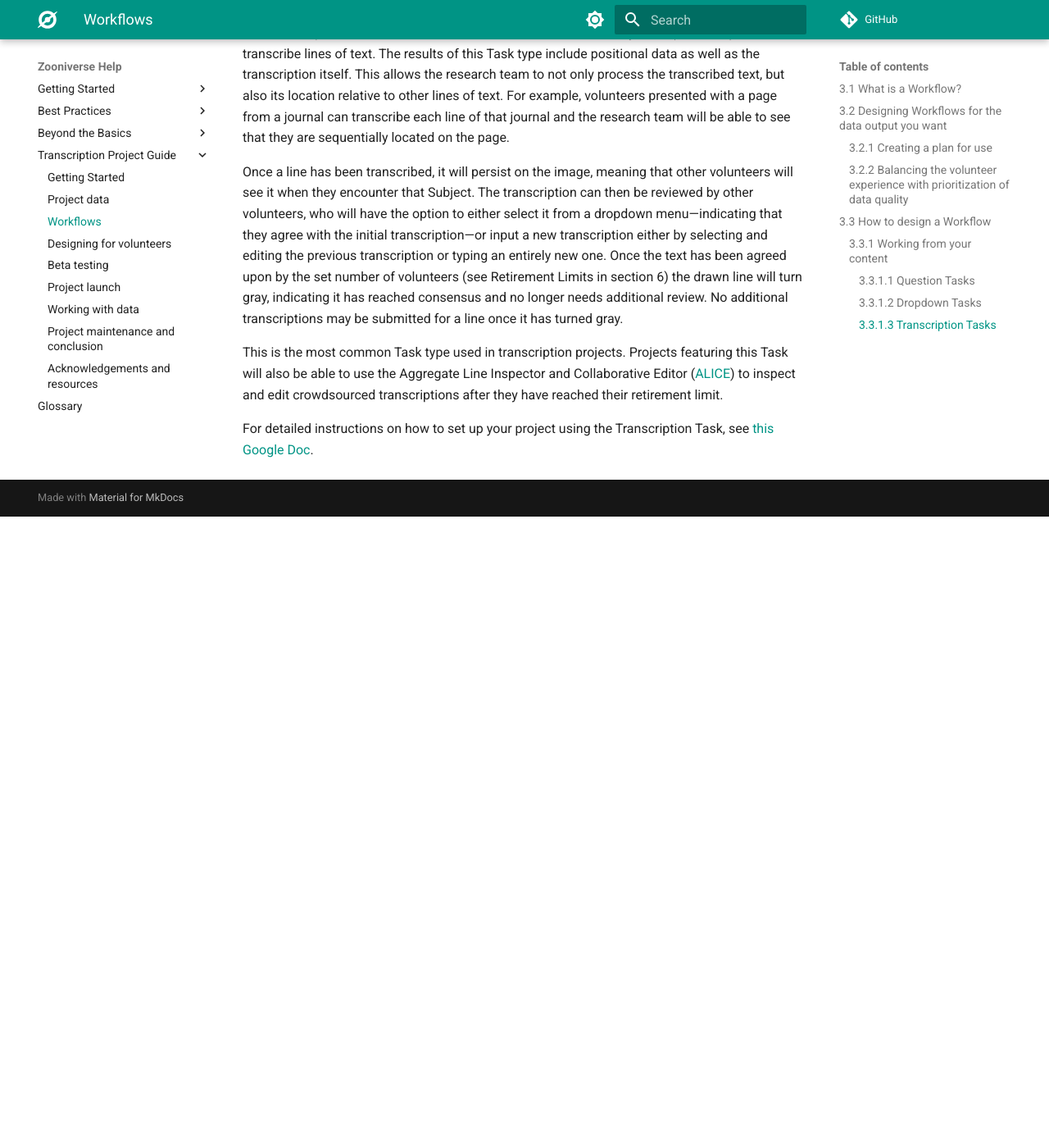
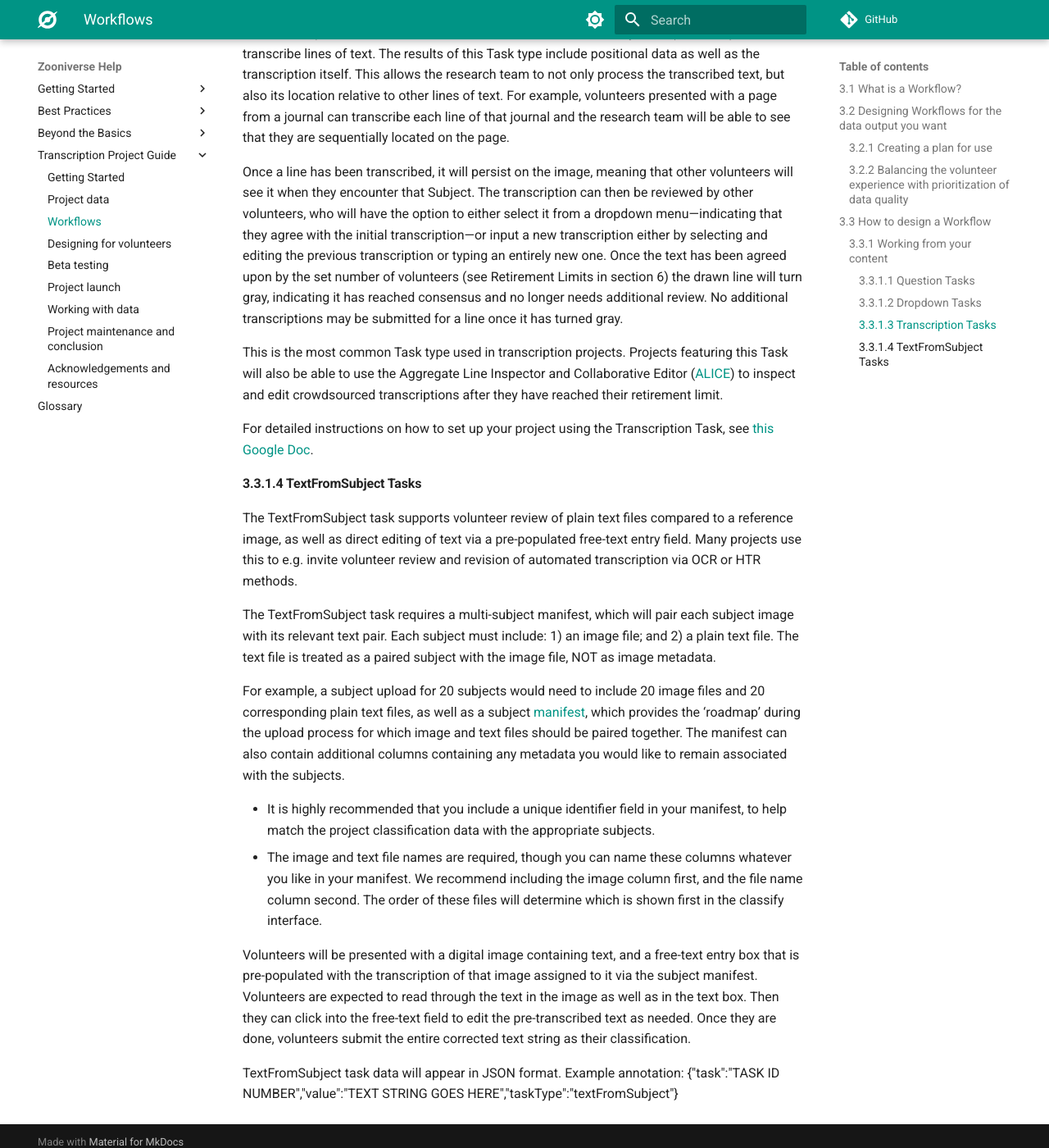
Before and after one commit to zooniverse/help, an MkDocs documentation site: the page built from docs/transcription-project-guide/workflows.md, in a window 1280 px wide and 1400 px high, scrolled down 5011 px. Shown: the whole window at 82% size. Built offline with MkDocs 1.6.1 and Material for MkDocs 9.7.7, drawn with Linux system fonts in a browser that asks for light colours; comment, search, counter and statistics services are not loaded; before the commit the page ends 5641 px from its top, so only the background shows below that.

Commit message:
Update workflows.md
Add TextFromSubject task info to Workflows page

```diff
--- a/docs/transcription-project-guide/workflows.md
+++ b/docs/transcription-project-guide/workflows.md
@@ -96,3 +96,18 @@ Once a line has been transcribed, it will persist on the image, meaning that oth
 This is the most common Task type used in transcription projects. Projects featuring this Task will also be able to use the Aggregate Line Inspector and Collaborative Editor ([ALICE](https://alice.zooniverse.org/about)) to inspect and edit crowdsourced transcriptions after they have reached their retirement limit.
 
 For detailed instructions on how to set up your project using the Transcription Task, see [this Google Doc](https://docs.google.com/document/d/1XpoMC8SBYVCie9mjU_ZBuT3dLR4bWTN-eZE5lHvls2U/edit?usp=sharing).
+
+#### 3.3.1.4 TextFromSubject Tasks
+
+The TextFromSubject task supports volunteer review of plain text files compared to a reference image, as well as direct editing of text via a pre-populated free-text entry field. Many projects use this to e.g. invite volunteer review and revision of automated transcription via OCR or HTR methods.
+
+The TextFromSubject task requires a multi-subject manifest, which will pair each subject image with its relevant text pair. Each subject must include: 1) an image file; and 2) a plain text file. The text file is treated as a paired subject with the image file, NOT as image metadata.
+
+For example, a subject upload for 20 subjects would need to include 20 image files and 20 corresponding plain text files, as well as a subject [manifest](https://help.zooniverse.org/getting-started/example/#details-subject-sets-and-manifest-details-aka-what-is-a-manifest), which provides the ‘roadmap’ during the upload process for which image and text files should be paired together. The manifest can also contain additional columns containing any metadata you would like to remain associated with the subjects.
+
+- It is highly recommended that you include a unique identifier field in your manifest, to help match the project classification data with the appropriate subjects.
+- The image and text file names are required, though you can name these columns whatever you like in your manifest. We recommend including the image column first, and the file name column second. The order of these files will determine which is shown first in the classify interface.
+
+Volunteers will be presented with a digital image containing text, and a free-text entry box that is pre-populated with the transcription of that image assigned to it via the subject manifest. Volunteers are expected to read through the text in the image as well as in the text box. Then they can click into the free-text field to edit the pre-transcribed text as needed. Once they are done, volunteers submit the entire corrected text string as their classification.
+
+TextFromSubject task data will appear in JSON format. Example annotation: {"task":"TASK ID NUMBER","value":"TEXT STRING GOES HERE","taskType":"textFromSubject"}
```
